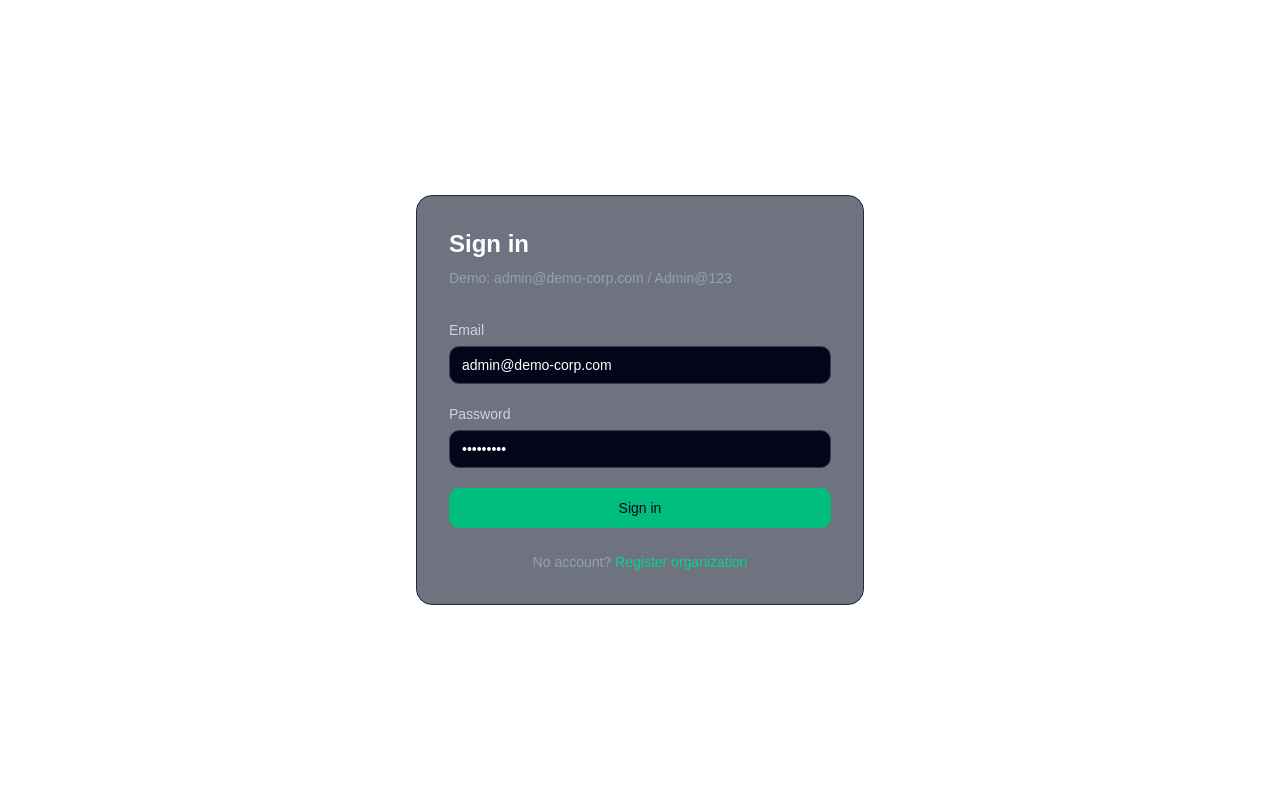
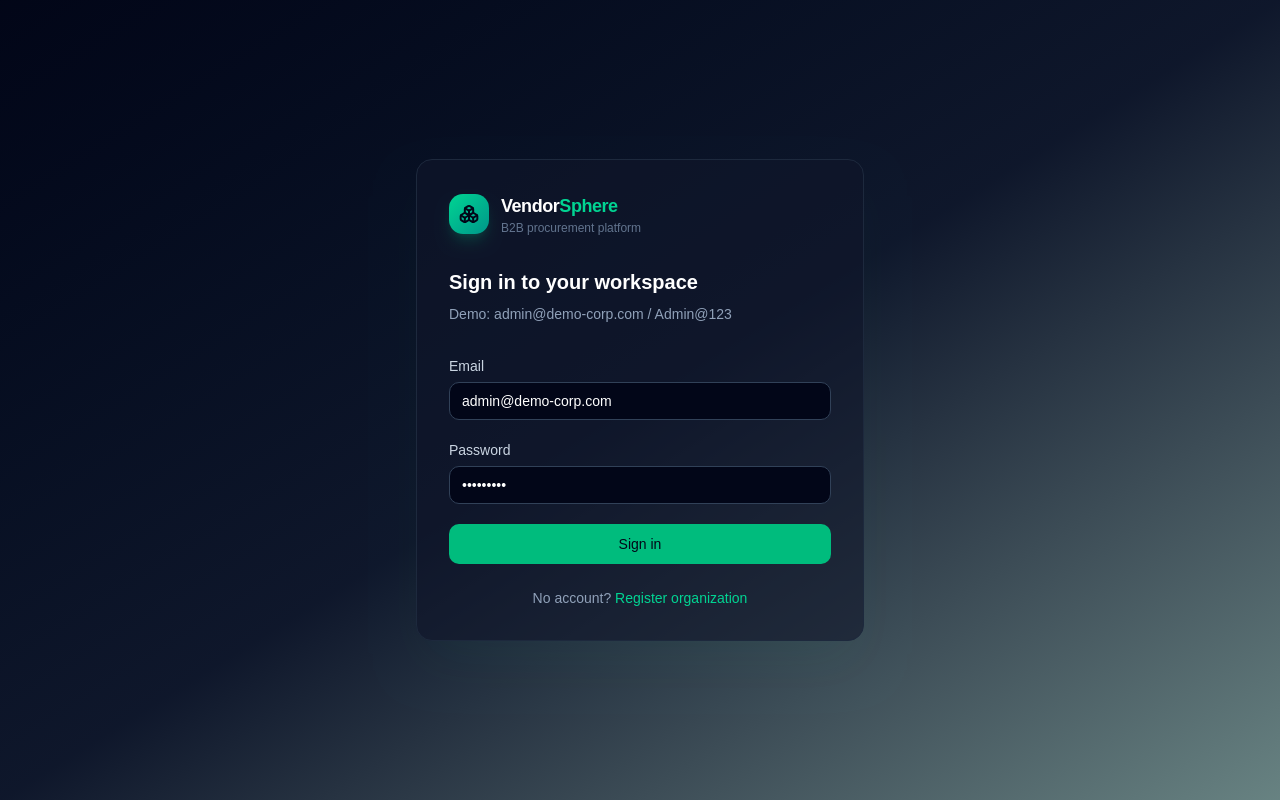
Before and after one commit to Soumay-Dhrub/VendorSphere, a Next.js app in the folder frontend/: page /login in a window 1280 px wide. Built offline with nearby package versions, Linux system fonts and the light colour scheme; no server answers.

Commit message:
feat(frontend): brand the login page with the VendorSphere mark and gradient backdrop

```diff
--- a/frontend/src/app/login/page.tsx
+++ b/frontend/src/app/login/page.tsx
@@ -7,6 +7,7 @@ import Link from "next/link";
 import { useRouter } from "next/navigation";
 import { useState } from "react";
 import { login } from "@/lib/api";
+import { Boxes } from "lucide-react";
 
 const loginSchema = z.object({
   email: z.string().email("Enter a valid email"),
@@ -38,9 +39,20 @@ export default function LoginPage() {
   }
 
   return (
-    <div className="flex min-h-screen items-center justify-center px-6">
-      <div className="w-full max-w-md rounded-2xl border border-slate-800 bg-slate-900/60 p-8">
-        <h1 className="text-2xl font-semibold text-white">Sign in</h1>
+    <div className="flex min-h-screen items-center justify-center bg-gradient-to-br from-slate-950 via-slate-900 to-teal-950/60 px-6">
+      <div className="w-full max-w-md rounded-2xl border border-slate-800 bg-slate-900/60 p-8 shadow-2xl shadow-emerald-500/5">
+        <div className="mb-8 flex items-center gap-3">
+          <div className="flex h-10 w-10 items-center justify-center rounded-xl bg-gradient-to-br from-emerald-400 to-teal-600 shadow-lg shadow-emerald-500/20">
+            <Boxes className="h-5 w-5 text-slate-950" strokeWidth={2.4} />
+          </div>
+          <div>
+            <p className="text-lg font-semibold tracking-tight text-white">
+              Vendor<span className="text-emerald-400">Sphere</span>
+            </p>
+            <p className="text-xs text-slate-500">B2B procurement platform</p>
+          </div>
+        </div>
+        <h1 className="text-xl font-semibold text-white">Sign in to your workspace</h1>
         <p className="mt-2 text-sm text-slate-400">
           Demo: admin@demo-corp.com / Admin@123
         </p>
```
